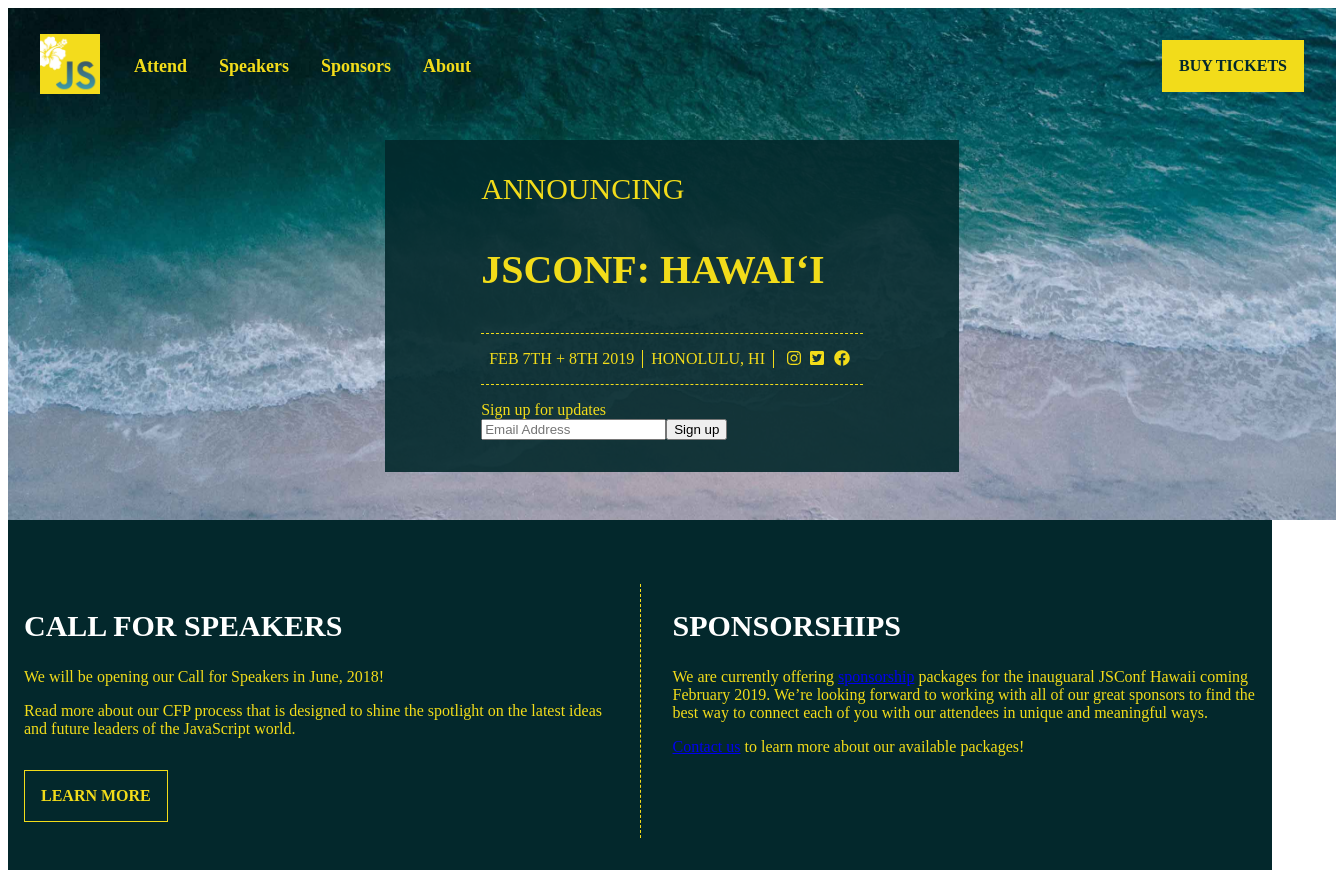
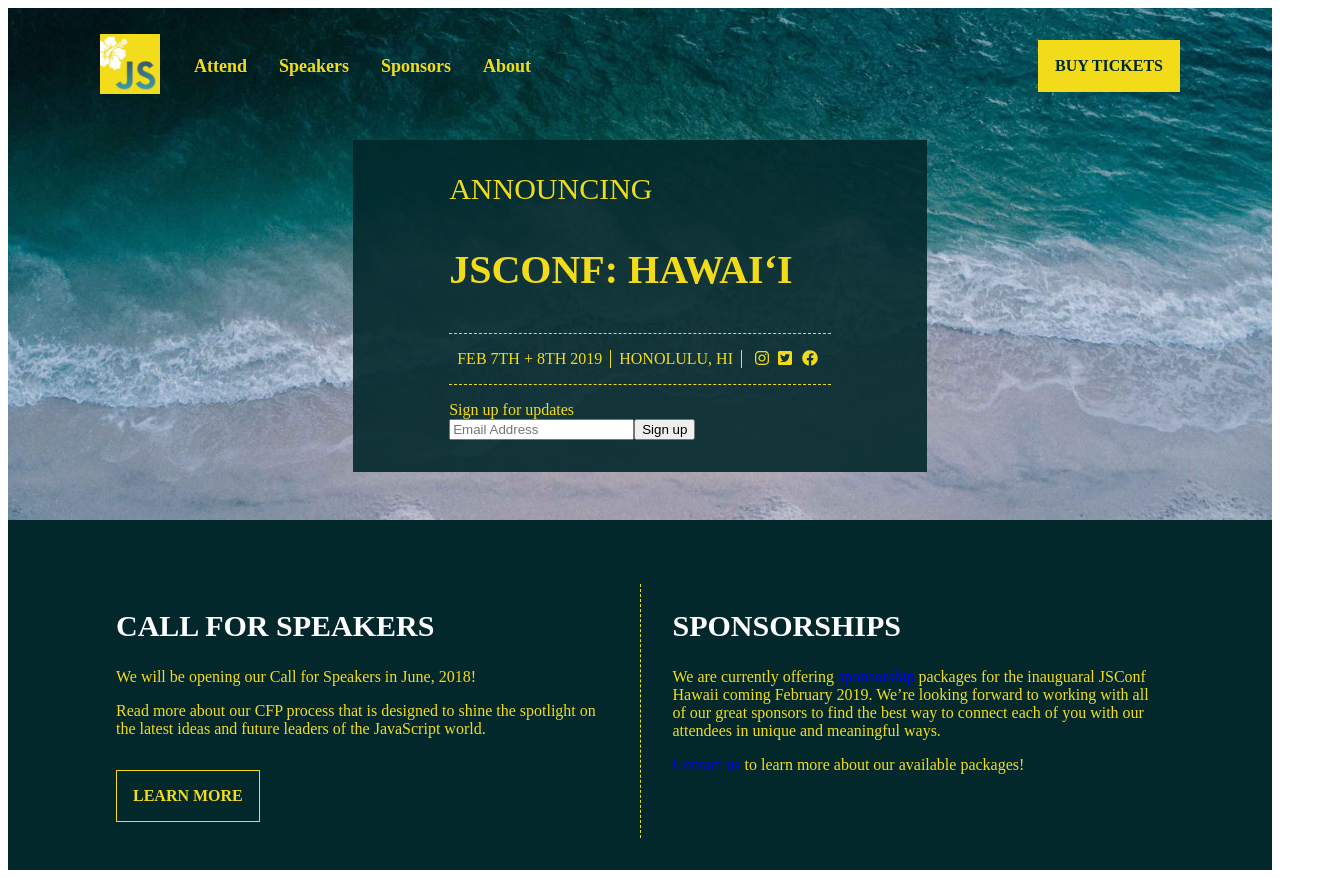
Before and after one commit to jsconfhi/jsconfhi, a Gatsby site: page / in a window 1280 px wide. Shown: the whole page, 1336 px wide, since content can reach past the window. Built offline with nearby package versions, Linux system fonts and the light colour scheme; Gatsby itself is replaced by a stand-in of ours.

Commit message:
more containers

```diff
--- a/src/components/Columns/index.js
+++ b/src/components/Columns/index.js
@@ -10,7 +10,7 @@
 `
 
 const Container = styled.div`
-  max-width: ${theme.conatinerWidth};
+  max-width: ${theme.containerWidth};
   margin: 0 auto;
   display: flex;
   @media (max-width: ${theme.breakpoints.small}) {
@@ -51,14 +51,12 @@
   color = theme.colors.textYellow,
   title
 }) => (
-  <div>
   <ContainerHolder backgroundColor={backgroundColor} color={color}>
     { title && <H2 color={color}>{title}</H2> }
     <Container>
       {children}
     </Container>
   </ContainerHolder>
-  </div>
 )
 
 export const Column = ({ children }) => (
--- a/src/components/Header/index.js
+++ b/src/components/Header/index.js
@@ -28,7 +28,7 @@
 
 const Header = () => (
   <HeaderWrapper>
-    JSConf: Hawai'i | 07-08 February 2019 | Honolulu, HI
+    JSConf: Hawaiʻi &nbsp;|&nbsp; 07-08 February 2019 &nbsp;|&nbsp; Honolulu, HI
   </HeaderWrapper>
 )
 
--- a/src/components/Hero/index.js
+++ b/src/components/Hero/index.js
@@ -7,16 +7,22 @@
 import theme from '../../theme'
 
 const ImageContainer = styled.div`
+  display: flex;
+  justify-content: space-around;
+  background-color: ${theme.colors.background};
+  background-image: url(${hawaiiImage});
+  background-size: cover;
+  background-position: center center;
+`
+
+const Container = styled.div`
   align-items: center;
   display: flex;
   flex-direction: column;
   min-height: 280px;
   width: 100%;
-  padding: ${theme.spaces.medium} ${theme.spaces.large};
-  background-color: ${theme.colors.background};
-  background-image: url(${hawaiiImage});
-  background-size: cover;
-  background-position: center center;
+  max-width: ${theme.containerWidth};
+  margin: ${theme.spaces.medium} ${theme.spaces.large};
 `
 
 const PageTitle = styled.h2`
@@ -30,9 +36,11 @@
 
 const Hero = ({ children, navTitle }) => (
   <ImageContainer>
-    <Nav withBorder={!!navTitle} />
-    {navTitle ? <PageTitle>{navTitle}</PageTitle> : null}
-    {children}
+    <Container>
+      <Nav withBorder={!!navTitle} />
+      {navTitle ? <PageTitle>{navTitle}</PageTitle> : null}
+      {children}
+    </Container>
   </ImageContainer>
 )
 export default Hero
--- a/src/components/Nav/index.js
+++ b/src/components/Nav/index.js
@@ -22,7 +22,7 @@
 
 const PrimaryNavContainer = styled.div`
   display: flex;
-  flex: 4;
+  flex: 1;
 `
 
 const Logo = styled.img`
@@ -34,6 +34,7 @@
   align-items: center;
   display: flex;
   justify-content: space-between;
+  max-width: ${theme.containerWidth};
   width: 100%;
 `
 
--- a/src/theme.js
+++ b/src/theme.js
@@ -26,5 +26,5 @@
     small: '500px',
     medium: '800px',
   },
-  containerWidth: '960px'
+  containerWidth: '1080px'
 }
```
Lines whose indentation alone changed are shown as unchanged.
